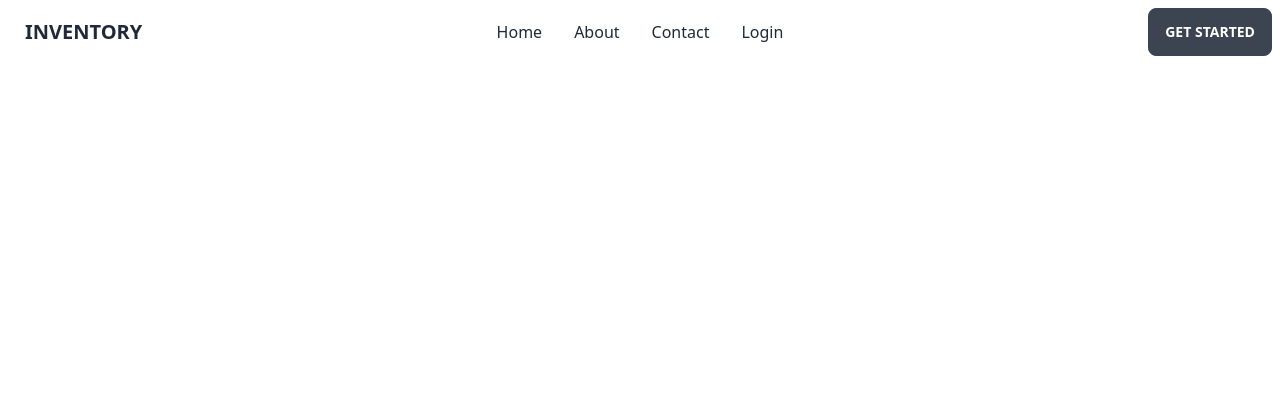
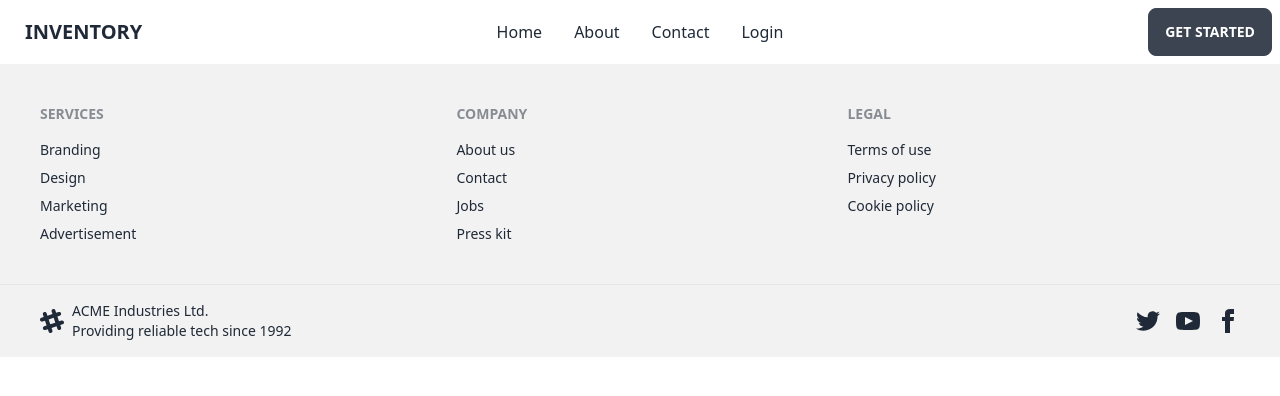
Before and after one commit to nDevers/inventory-management-system, a React (Create React App) app: page / in a window 1280 px wide. Shown: the top 396 px of the page. Built offline with nearby package versions, Linux system fonts and the light colour scheme; the HTML template or start-up script is replaced by a standard one.

Commit message:
footer created

```diff
--- a/src/App.js
+++ b/src/App.js
@@ -1,9 +1,11 @@
+import Footer from "./components/Footer";
 import Navbar from "./components/Navbar";
 
 function App() {
   return (
     <div>
       <Navbar />
+      <Footer />
     </div>
   );
 }
--- /dev/null
+++ b/src/components/Footer.js
@@ -0,0 +1,45 @@
+import React from 'react';
+
+const Footer = () => {
+    return (
+        <div>
+            <footer class="footer p-10 bg-base-200 text-base-content">
+                <div>
+                    <span class="footer-title">Services</span>
+                    <a class="link link-hover">Branding</a>
+                    <a class="link link-hover">Design</a>
+                    <a class="link link-hover">Marketing</a>
+                    <a class="link link-hover">Advertisement</a>
+                </div>
+                <div>
+                    <span class="footer-title">Company</span>
+                    <a class="link link-hover">About us</a>
+                    <a class="link link-hover">Contact</a>
+                    <a class="link link-hover">Jobs</a>
+                    <a class="link link-hover">Press kit</a>
+                </div>
+                <div>
+                    <span class="footer-title">Legal</span>
+                    <a class="link link-hover">Terms of use</a>
+                    <a class="link link-hover">Privacy policy</a>
+                    <a class="link link-hover">Cookie policy</a>
+                </div>
+            </footer>
+            <footer class="footer px-10 py-4 border-t bg-base-200 text-base-content border-base-300">
+                <div class="items-center grid-flow-col">
+                    <svg width="24" height="24" viewBox="0 0 24 24" xmlns="http://www.w3.org/2000/svg" fill-rule="evenodd" clip-rule="evenodd" class="fill-current"><path d="M22.672 15.226l-2.432.811.841 2.515c.33 1.019-.209 2.127-1.23 2.456-1.15.325-2.148-.321-2.463-1.226l-.84-2.518-5.013 1.677.84 2.517c.391 1.203-.434 2.542-1.831 2.542-.88 0-1.601-.564-1.86-1.314l-.842-2.516-2.431.809c-1.135.328-2.145-.317-2.463-1.229-.329-1.018.211-2.127 1.231-2.456l2.432-.809-1.621-4.823-2.432.808c-1.355.384-2.558-.59-2.558-1.839 0-.817.509-1.582 1.327-1.846l2.433-.809-.842-2.515c-.33-1.02.211-2.129 1.232-2.458 1.02-.329 2.13.209 2.461 1.229l.842 2.515 5.011-1.677-.839-2.517c-.403-1.238.484-2.553 1.843-2.553.819 0 1.585.509 1.85 1.326l.841 2.517 2.431-.81c1.02-.33 2.131.211 2.461 1.229.332 1.018-.21 2.126-1.23 2.456l-2.433.809 1.622 4.823 2.433-.809c1.242-.401 2.557.484 2.557 1.838 0 .819-.51 1.583-1.328 1.847m-8.992-6.428l-5.01 1.675 1.619 4.828 5.011-1.674-1.62-4.829z"></path></svg>
+                    <p>ACME Industries Ltd. <br />Providing reliable tech since 1992</p>
+                </div>
+                <div class="md:place-self-center md:justify-self-end">
+                    <div class="grid grid-flow-col gap-4">
+                        <a><svg xmlns="http://www.w3.org/2000/svg" width="24" height="24" viewBox="0 0 24 24" class="fill-current"><path d="M24 4.557c-.883.392-1.832.656-2.828.775 1.017-.609 1.798-1.574 2.165-2.724-.951.564-2.005.974-3.127 1.195-.897-.957-2.178-1.555-3.594-1.555-3.179 0-5.515 2.966-4.797 6.045-4.091-.205-7.719-2.165-10.148-5.144-1.29 2.213-.669 5.108 1.523 6.574-.806-.026-1.566-.247-2.229-.616-.054 2.281 1.581 4.415 3.949 4.89-.693.188-1.452.232-2.224.084.626 1.956 2.444 3.379 4.6 3.419-2.07 1.623-4.678 2.348-7.29 2.04 2.179 1.397 4.768 2.212 7.548 2.212 9.142 0 14.307-7.721 13.995-14.646.962-.695 1.797-1.562 2.457-2.549z"></path></svg></a>
+                        <a><svg xmlns="http://www.w3.org/2000/svg" width="24" height="24" viewBox="0 0 24 24" class="fill-current"><path d="M19.615 3.184c-3.604-.246-11.631-.245-15.23 0-3.897.266-4.356 2.62-4.385 8.816.029 6.185.484 8.549 4.385 8.816 3.6.245 11.626.246 15.23 0 3.897-.266 4.356-2.62 4.385-8.816-.029-6.185-.484-8.549-4.385-8.816zm-10.615 12.816v-8l8 3.993-8 4.007z"></path></svg></a>
+                        <a><svg xmlns="http://www.w3.org/2000/svg" width="24" height="24" viewBox="0 0 24 24" class="fill-current"><path d="M9 8h-3v4h3v12h5v-12h3.642l.358-4h-4v-1.667c0-.955.192-1.333 1.115-1.333h2.885v-5h-3.808c-3.596 0-5.192 1.583-5.192 4.615v3.385z"></path></svg></a>
+                    </div>
+                </div>
+            </footer>
+        </div>
+    );
+};
+
+export default Footer;
```
